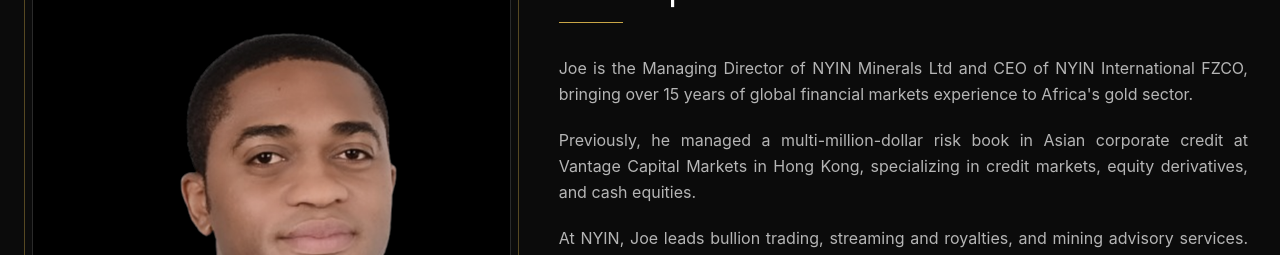
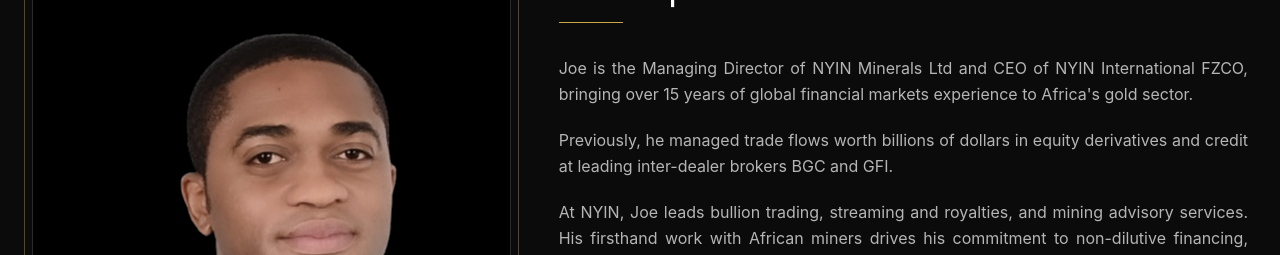
Before and after one commit to OwusuEmmanuelTakyi/NYIN-International-FZCO, a React (Vite) app: page /leadership in a window 1280 px wide. Shown: the part 980-1235 px from the top of the page. Built offline with nearby package versions, Linux system fonts and the light colour scheme; no server answers.

Commit message:
update joe profile

```diff
--- a/src/app/pages/Leadership.tsx
+++ b/src/app/pages/Leadership.tsx
@@ -51,7 +51,7 @@ const leaders: Leader[] = [
     image: leader1,
     bio: [
       "Joe is the Managing Director of NYIN Minerals Ltd and CEO of NYIN International FZCO, bringing over 15 years of global financial markets experience to Africa's gold sector.",
-      "Previously, he managed a multi-million-dollar risk book in Asian corporate credit at Vantage Capital Markets in Hong Kong, specializing in credit markets, equity derivatives, and cash equities.",
+      "Previously, he managed trade flows worth billions of dollars in equity derivatives and credit at leading inter-dealer brokers BGC and GFI.",
       "At NYIN, Joe leads bullion trading, streaming and royalties, and mining advisory services. His firsthand work with African miners drives his commitment to non-dilutive financing, market access, and exit advisory solutions that empower miners and attract institutional capital.",
       "He holds a Bachelor's in International Finance and Capital Markets from the University of Brighton and a Master's in Quantitative Finance from Westminster Business School."
     ],
```
